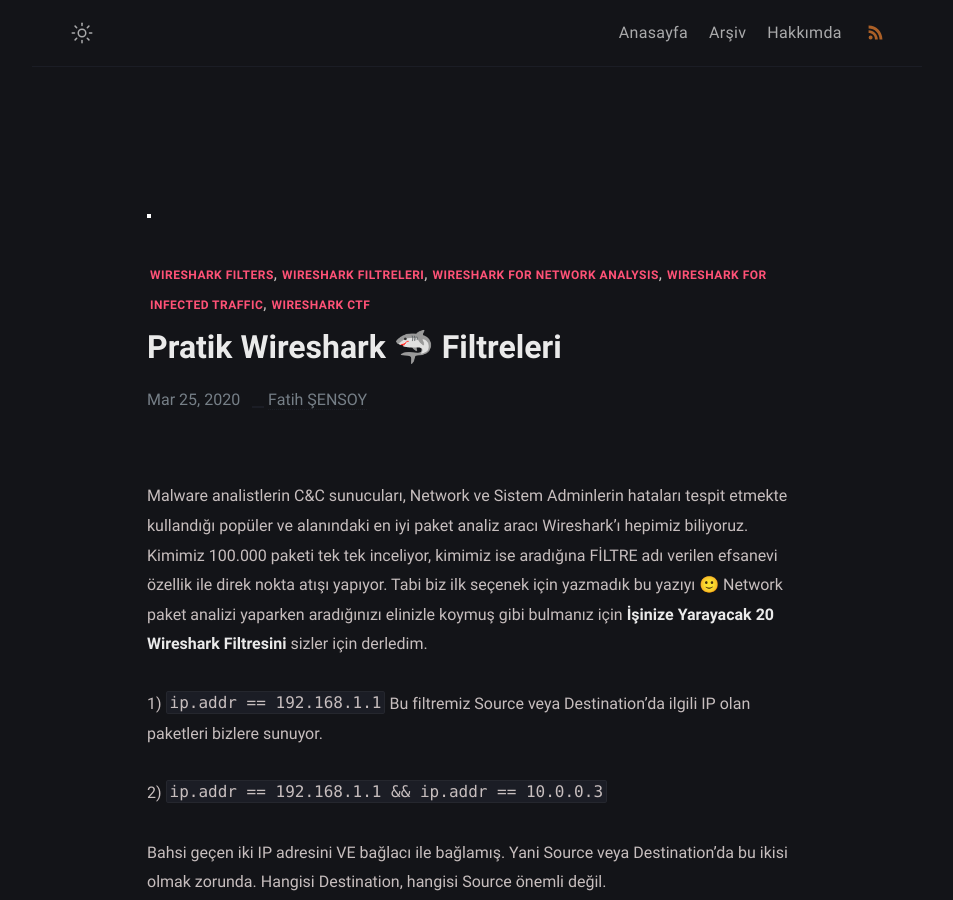
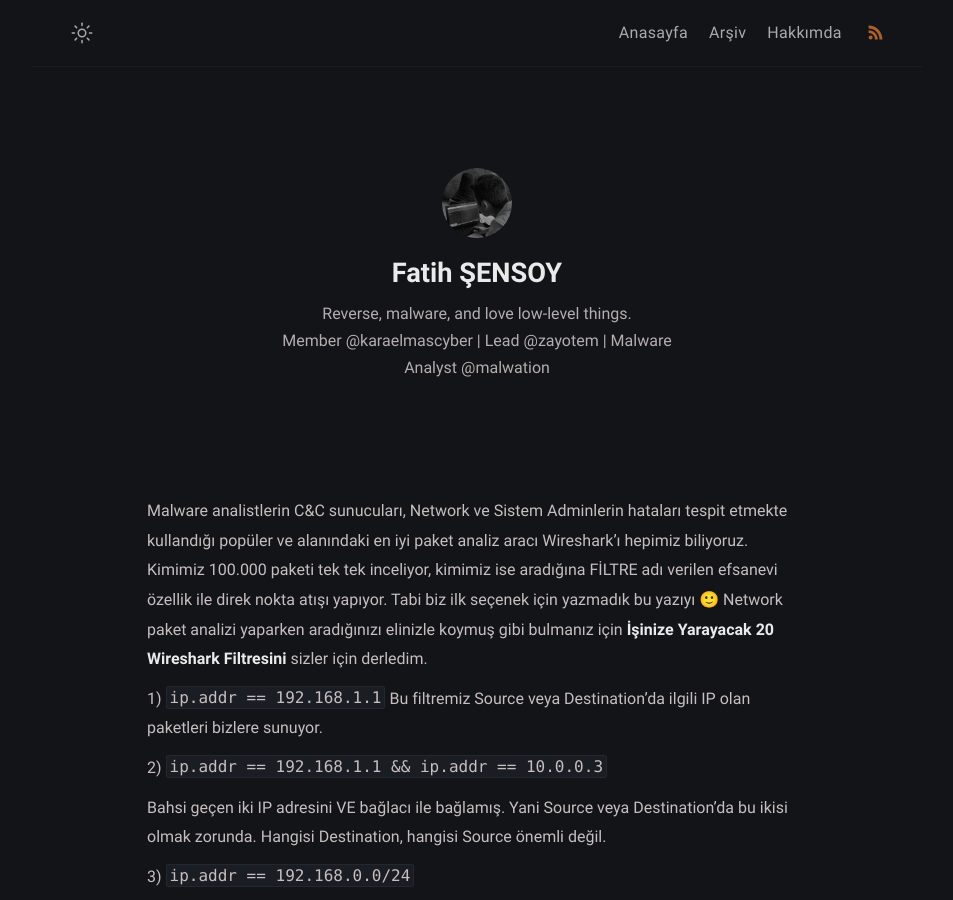
Before and after one commit to fatihsnsy/fatihsnsy.github.io, a Jekyll site: the page built from _posts/ise-yarar-wireshark-filteleri/2020-03-25-Pratik-WireShark-Filtreleri.md, in a window 1280 px wide and 900 px high. Shown: the whole window, without its empty margins (163-1116 px from the left). Built offline with Jekyll 4.4.1, drawn with Linux system fonts in a browser that asks for light colours; some of the changed text lies outside the part shown.

Commit message:
config fixed

```diff
--- a/_config.yml
+++ b/_config.yml
@@ -45,7 +45,7 @@
   - scope:
       path: ""
     values:
-      layout: post
+      layout: default
       comments: true
 
 # Jekyll Compose default front matter
```
